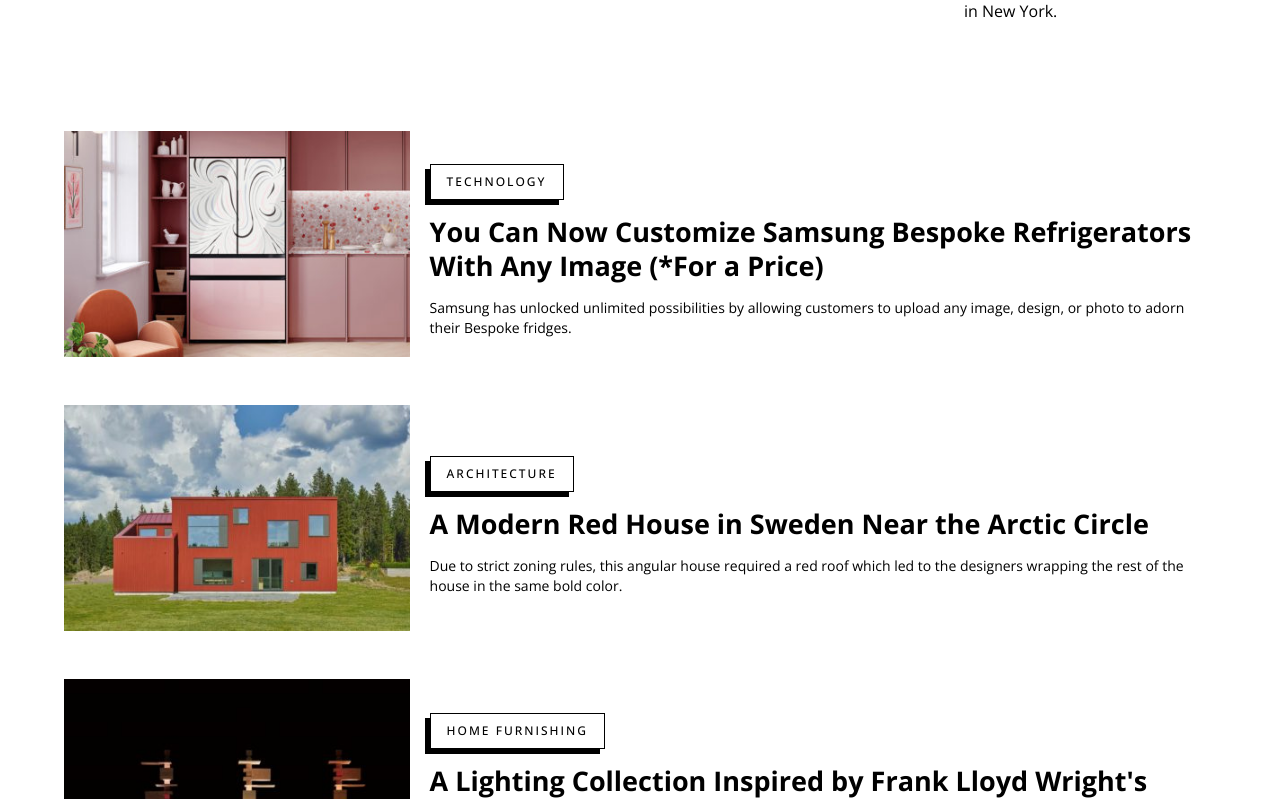
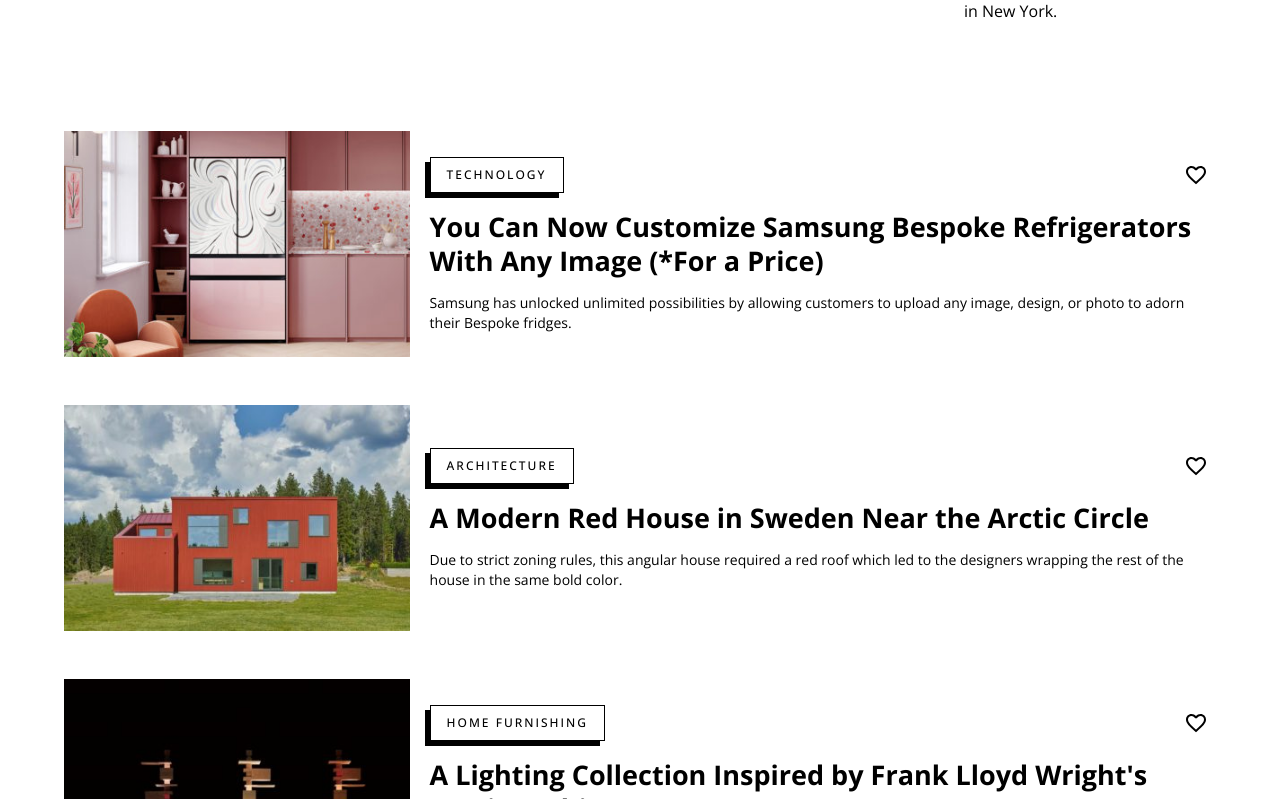
Before and after one commit to tetiana-kozak/design-blog, a React (Create React App) app: page / in a window 1280 px wide. Shown: the part 821-1620 px from the top of the page. Built offline with nearby package versions, Linux system fonts and the light colour scheme.

Commit message:
feat: add like in articles card

```diff
--- a/src/components/Articles/FeaturedArticle.scss
+++ b/src/components/Articles/FeaturedArticle.scss
@@ -11,11 +11,13 @@
   background-color: #fff;
   color: #000;
 
+  .card-img {
+    width: 100%;
+  }
+}
+.featured-card {
   &:hover {
     color: #585858;
-  }
-  .card-img {
-    width: 100%;
   }
 }
 
@@ -23,7 +25,7 @@
   background: none;
 }
 
-.card-content {
+.card-content-featured {
   padding: 0;
   margin-top: 25px;
   margin-bottom: 10px;
--- a/src/components/Articles/FeaturedArticle.tsx
+++ b/src/components/Articles/FeaturedArticle.tsx
@@ -17,7 +17,7 @@ const FeaturedArticle = ({ categoryArrayItem }: Props) => {
     <>
       <article className="intro-article" key={categoryArrayItem.id}>
         <Link to={`/blog/${categoryArrayItem.id}`}>
-          <Card className="card">
+          <Card className="card featured-card">
             <CardActionArea>
               <div className="card-media card-relative">
                 <img
@@ -29,7 +29,7 @@ const FeaturedArticle = ({ categoryArrayItem }: Props) => {
                   <CategoryButton category={categoryArrayItem.category} />
                 </div>
               </div>
-              <CardContent className="card-content">
+              <CardContent className="card-content-featured">
                 <h3>{categoryArrayItem.title}</h3>
                 <p> {categoryArrayItem.description}</p>
               </CardContent>
--- a/src/components/Articles/MainArticle.scss
+++ b/src/components/Articles/MainArticle.scss
@@ -2,20 +2,36 @@
   .card {
     display: flex;
 
-    &:hover {
-      color: #585858;
-      cursor: pointer;
+    & > a {
+      width: 30%;
     }
 
-    .card-img {
-      width: 30%;
-    }
     .card-content {
       display: flex;
       align-items: center;
       padding-left: 20px;
+      width: 70%;
 
       .card-content-inner {
+        width: 100%;
+        .card-content-actions {
+          display: flex;
+          align-items: center;
+          justify-content: space-between;
+
+          .favorite-icon {
+            color: #000000;
+            &:hover,
+            &:active {
+              background: none;
+            }
+          }
+        }
+        a {
+          &:hover {
+            cursor: pointer;
+            color: #585858;
+          }
           .title {
             font-weight: 700;
             font-size: 27px;
@@ -31,3 +47,4 @@
       }
     }
   }
+}
--- a/src/components/Articles/MainArticle.tsx
+++ b/src/components/Articles/MainArticle.tsx
@@ -1,7 +1,11 @@
-import { Card, CardMedia, CardContent } from '@mui/material'
+import { IconButton, Button, Card, CardMedia, CardContent } from '@mui/material'
 import CategoryButton from 'components/Buttons/CategoryButton'
 import { Link } from 'react-router-dom'
 import './MainArticle.scss'
+import FavoriteBorderIcon from '@mui/icons-material/FavoriteBorder'
+import FavoriteIcon from '@mui/icons-material/Favorite'
+import { useAppDispatch, useAppSelector } from 'redux/hooks'
+import { toggleLike } from 'redux/favoritesReducer'
 
 type Props = {
   title: string
@@ -18,17 +22,21 @@ const MainArticle = ({
   mainImage,
   id,
 }: Props) => {
+  const isFavorite = useAppSelector((state) => state.favoriteArticles[id])
+  const dispatch = useAppDispatch()
+
   return (
     <>
       <article className="main-article">
+        <Card className="card">
           <Link to={`/blog/${id}`}>
-          <Card className="card">
             <CardMedia
               component="img"
               width="100%"
               src={mainImage}
               className="card-img"
             />
+          </Link>
           <CardContent
             className="card-content"
             sx={{
@@ -39,13 +47,23 @@ const MainArticle = ({
             }}
           >
             <div className="card-content-inner">
+              <div className="card-content-actions">
                 <CategoryButton category={category} />
+                <IconButton
+                  disableRipple={true}
+                  className="favorite-icon"
+                  onClick={() => dispatch(toggleLike(id))}
+                >
+                  {isFavorite ? <FavoriteIcon /> : <FavoriteBorderIcon />}
+                </IconButton>
+              </div>
+              <Link to={`/blog/${id}`}>
                 <h2 className="title">{title}</h2>
                 <p className="description"> {description}</p>
+              </Link>
             </div>
           </CardContent>
         </Card>
-        </Link>
       </article>
     </>
   )
--- /dev/null
+++ b/src/redux/favoritesReducer.ts
@@ -0,0 +1,22 @@
+import { createSlice } from '@reduxjs/toolkit'
+
+type FavoriteArticlesType = {
+  [id: number]: boolean
+}
+
+export const initialState: FavoriteArticlesType = {}
+
+export const favoritesSlice = createSlice({
+  name: 'favorites',
+  initialState,
+  reducers: {
+    toggleLike: (state, action) => ({
+      ...state,
+      [action.payload]: !state[action.payload],
+    }),
+  },
+})
+
+export const { toggleLike } = favoritesSlice.actions
+
+export default favoritesSlice.reducer
--- a/src/redux/store.ts
+++ b/src/redux/store.ts
@@ -1,7 +1,10 @@
 import { configureStore } from '@reduxjs/toolkit'
+import favoritesReducer from './favoritesReducer'
 
 export const store = configureStore({
-  reducer: {},
+  reducer: {
+    favoriteArticles: favoritesReducer,
+  },
 })
 
 export type RootState = ReturnType<typeof store.getState>
```
Lines whose indentation alone changed are shown as unchanged.
